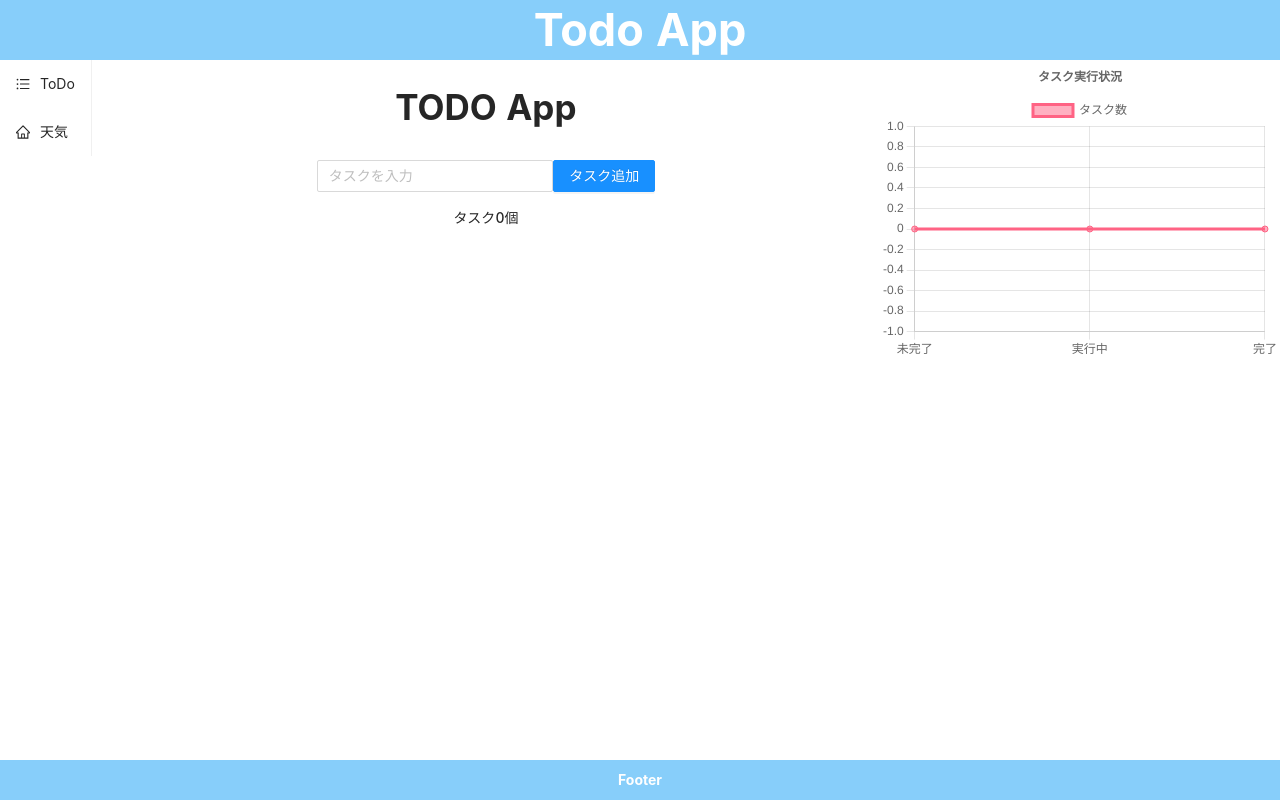
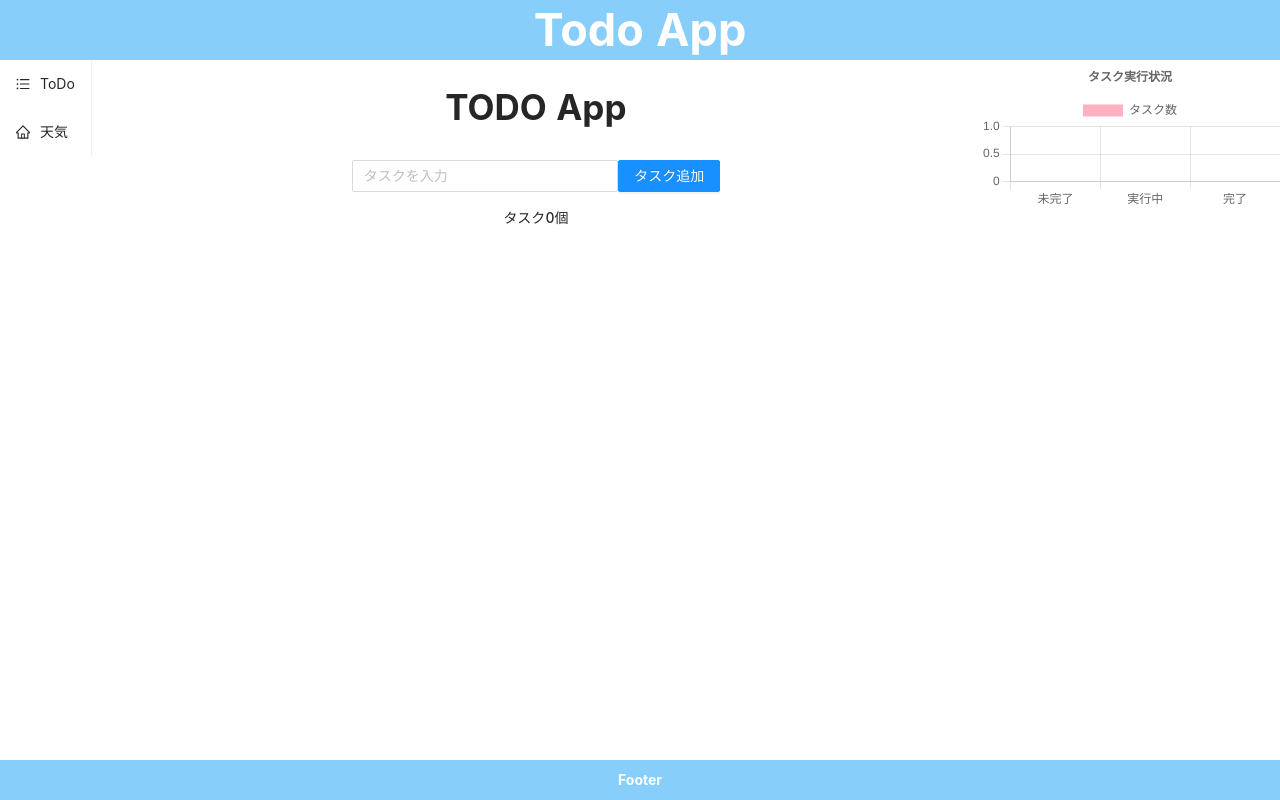
Before and after one commit to yoshihub/nextjstodo, a Next.js app: page / in a window 1280 px wide. Built offline with nearby package versions, Linux system fonts and the light colour scheme.

Commit message:
棒グラフに変更

```diff
--- a/package.json
+++ b/package.json
@@ -18,6 +18,7 @@
     "recharts": "^2.1.14"
   },
   "devDependencies": {
+    "@faker-js/faker": "^7.5.0",
     "@types/node": "18.7.14",
     "@types/react": "18.0.18",
     "@types/react-dom": "18.0.6",
--- a/pages/graph.tsx
+++ b/pages/graph.tsx
@@ -1,61 +1,57 @@
-import React from "react";
+import React from 'react';
 import {
   Chart as ChartJS,
   CategoryScale,
   LinearScale,
-  PointElement,
-  LineElement,
+  BarElement,
   Title,
   Tooltip,
   Legend,
-} from "chart.js";
-import { Line } from "react-chartjs-2";
+} from 'chart.js';
+import { Bar } from 'react-chartjs-2';
+import { faker } from '@faker-js/faker';
 
 ChartJS.register(
   CategoryScale,
   LinearScale,
-  PointElement,
-  LineElement,
+  BarElement,
   Title,
   Tooltip,
   Legend
 );
 
-const Graph= (props) => {
-  const options = {
+const randomName = faker.name.fullName();
+const randomEmail = faker.internet.email();
+
+export const options = {
   responsive: false,
   plugins: {
+    legend: {
+      position: 'top' as const,
+    },
     title: {
       display: true,
-        text: "タスク実行状況",
+      text: 'タスク実行状況',
     },
   },
 };
 
-  const labels = [
-    "未完了",
-    "実行中",
-    "完了",
+const labels = ['未完了', '実行中', '完了'];
 
-  ];
+
+
+export function Graph(props) {
 
   const data = {
   labels,
   datasets: [
     {
-        label: "タスク数",
-        data: [props.mikan,props.zikkou,props.kan],
-        borderColor: "rgb(255, 99, 132)",
-        backgroundColor: "rgba(255, 99, 132, 0.5)",
+      label: 'タスク数',
+      // data: labels.map(() => faker.datatype.number({ min: 0, max: 10 })),
+      data:[props.mikan,props.zikkou,props.kan],
+      backgroundColor: 'rgba(255, 99, 132, 0.5)',
     },
   ],
 };
-
-  return (
-    <>
-      <Line height={300} width={400} options={options} data={data} />
-    </>
-  );
-};
-
-export default Graph;
+  return <Bar options={options} data={data} />;
+}
--- a/pages/index.tsx
+++ b/pages/index.tsx
@@ -7,7 +7,8 @@ import { Header } from '../components/Header';
 import { SideMenu } from '../components/SideMenu';
 import { Footer } from '../components/Footer';
 import React from 'react';
-import Graph from './graph';
+import {Graph} from './graph';
+
 
 
 
```
Also changed, not shown: 1 other file (tests, documents, lock files or other folders). Lines whose indentation alone changed are shown as unchanged.
